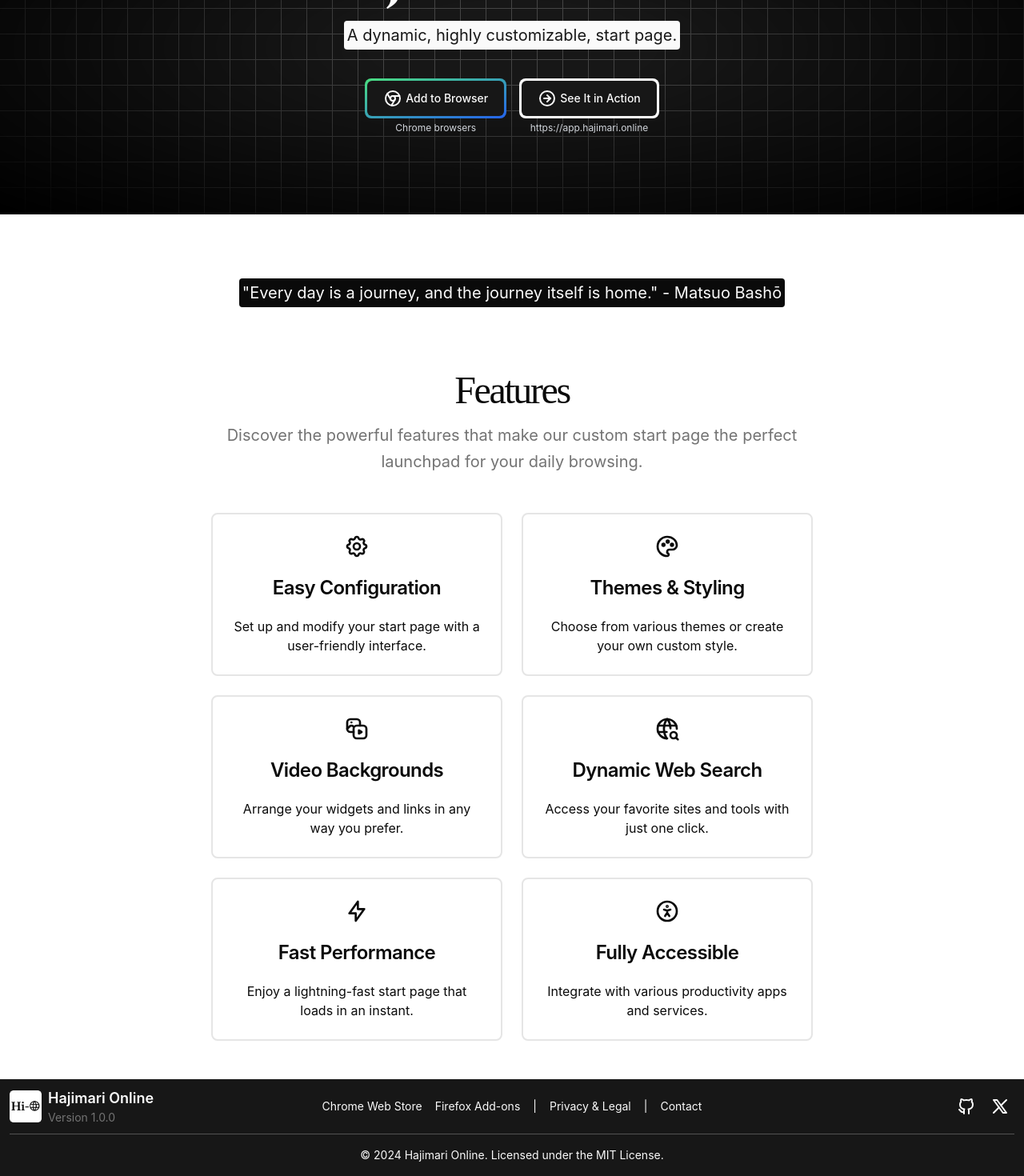
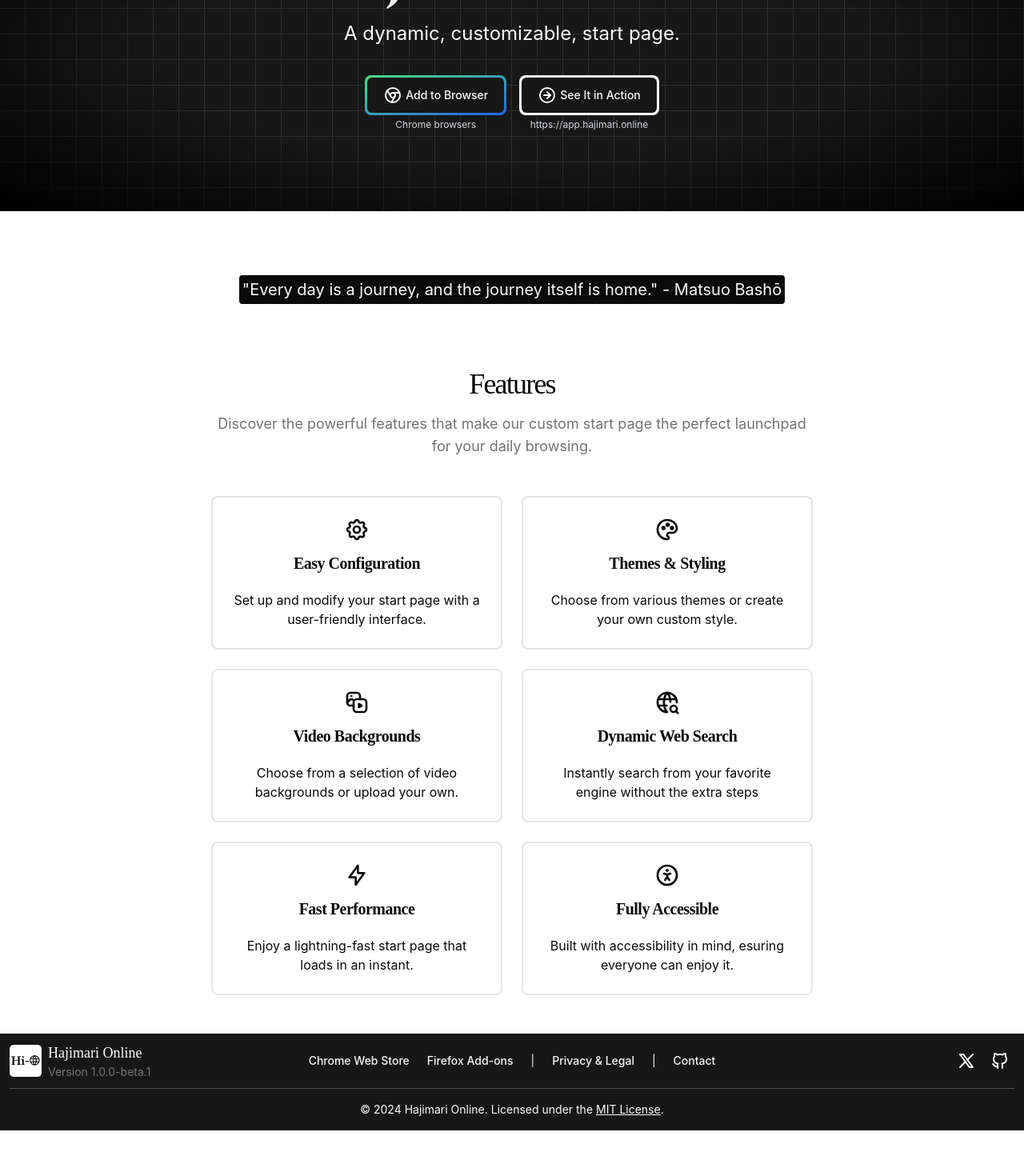
Before and after one commit to AshtonHeald/hajimari-online, a React (Vite) app in the folder apps/web/: page / in a window 1280 px wide. Shown: the part 194-1664 px from the top of the page at 80% size. After the commit the page ends 1607 px from the top, so only its background shows below. Built offline with nearby package versions, Linux system fonts and the light colour scheme; a web font is replaced by a local one.

Commit message:
update: updated components and styles

```diff
--- a/apps/web/src/components/Browser.tsx
+++ b/apps/web/src/components/Browser.tsx
@@ -34,7 +34,9 @@ const BrowserExtensionLink: React.FC = () => {
             <TbBrandChrome className="size-6 mr-1" />
             Add to Browser
           </Button>
-          <p className="text-center text-xs text-gray-300">Chrome browsers</p>
+          <p className="text-center text-xs text-gray-300 mt-1 ">
+            Chrome browsers
+          </p>
         </div>
       );
     case "Firefox":
@@ -50,7 +52,7 @@ const BrowserExtensionLink: React.FC = () => {
             Add to Browser
           </Button>
 
-          <p className="text-center text-xs text-gray-300">
+          <p className="text-center text-xs text-gray-300 mt-1 ">
             Firefox based browsers
           </p>
         </div>
--- a/apps/web/src/components/ui/Button.tsx
+++ b/apps/web/src/components/ui/Button.tsx
@@ -5,23 +5,24 @@ import { cva, type VariantProps } from "class-variance-authority";
 import { cn } from "@/lib/utils";
 
 const buttonVariants = cva(
-  "inline-flex items-center justify-center p-[3px] overflow-hidden whitespace-nowrap rounded-md text-sm font-medium ring-offset-backgroundtext-neutral-50 rounded-lg group mb-1 focus:ring-4 focus:outline-none focus:ring-blue-300",
+  "inline-flex items-center justify-center p-[3px] overflow-hidden whitespace-nowrap rounded-md text-sm font-medium ring-offset-backgroundtext-neutral-50 rounded-lg group focus:ring-4 focus:outline-none focus:ring-blue-300",
 
   {
     variants: {
       variant: {
-        default: "bg-neutral-50 text-primary-foreground hover:text-neutral-950",
+        default: "",
+        browser: "bg-neutral-950",
+        primary: "bg-neutral-50 text-primary-foreground hover:text-neutral-950",
         secondary:
           "bg-secondary text-secondary-foreground hover:bg-secondary/80",
-        ghost: "hover:bg-accent hover:text-accent-foreground",
-        link: "text-primary underline-offset-4 hover:underline",
-        browser: "bg-neutral-950",
+        ghost: "hover:bg-neutral-300 hover:text-accent-foreground",
+        link: "text-secondary underline-offset-4 hover:underline",
       },
       size: {
         default: "",
         sm: "h-9 rounded-md px-3",
         lg: "h-11 rounded-md px-8",
-        icon: "h-10 w-10",
+        icon: "h-9 w-9",
       },
     },
     defaultVariants: {
@@ -58,6 +59,9 @@ const Button = React.forwardRef<
   ) => {
     const Comp = asChild ? Slot : isLink ? "a" : "button"; // Conditionally render <a> or <button>
 
+    const withSpan =
+      variant === "primary" || variant === "browser" || variant === "secondary";
+
     return (
       <Comp
         className={cn(buttonVariants({ variant, size, className }))}
@@ -65,9 +69,13 @@ const Button = React.forwardRef<
         {...(isLink ? { href } : {})} // Pass href only if it's a link
         {...props}
       >
-        <span className="flex items-center relative px-5 py-2.5 transition-all ease-in duration-75 bg-neutral-900 rounded-md group-hover:bg-opacity-0">
-          {children}
-        </span>
+        {withSpan ? (
+          <span className="flex items-center relative px-5 py-2.5 transition-all ease-in duration-75 bg-neutral-900 rounded-md group-hover:bg-opacity-0">
+            {children}
+          </span>
+        ) : (
+          children
+        )}
       </Comp>
     );
   },
--- a/apps/web/src/components/ui/card.tsx
+++ b/apps/web/src/components/ui/card.tsx
@@ -36,7 +36,7 @@ const CardTitle = React.forwardRef<
   <h3
     ref={ref}
     className={cn(
-      "text-2xl font-semibold leading-none tracking-tight",
+      "text-xl font-semibold leading-none tracking-tight",
       className,
     )}
     {...props}
--- a/apps/web/src/layouts/Footer.tsx
+++ b/apps/web/src/layouts/Footer.tsx
@@ -1,5 +1,6 @@
 import logo from "../assets/Logo-square.png";
 import { TbBrandGithub, TbBrandX } from "react-icons/tb";
+import { Button } from "@/components/ui/button";
 
 const Footer = () => {
   return (
@@ -8,41 +9,66 @@ const Footer = () => {
         <div className="flex items-end space-x-2 w-48">
           <img src={logo} className="mb-1 h-10" alt="Hajimari Online Logo" />
           <div className="flex flex-col">
-            <span className="text-lg font-semibold">Hajimari Online</span>
-            <span className="text-sm text-muted-foreground">Version 1.0.0</span>
+            <span className="text-lg font-textBold">Hajimari Online</span>
+            <span className="text-sm text-muted-foreground">
+              Version 1.0.0-beta.1
+            </span>
           </div>
         </div>
         <nav>
           <ul className="flex flex-wrap justify-center gap-x-4 gap-y-2 text-sm">
             <li>
-              <a href="">Chrome Web Store</a>
+              <Button href="" isLink variant="link">
+                Chrome Web Store
+              </Button>
             </li>
             <li>
-              <a href="">Firefox Add-ons</a>
+              <Button href="" isLink variant="link">
+                Firefox Add-ons
+              </Button>
             </li>
-            <span>|</span>
+            <span className="p-[3px]">|</span>
             <li>
-              <button>Privacy & Legal</button>
+              <Button href="" isLink variant="link">
+                Privacy & Legal
+              </Button>
             </li>
-            <span>|</span>
+            <span className="p-[3px]">|</span>
             <li>
-              <button>Contact</button>
+              <Button href="" isLink variant="link">
+                Contact
+              </Button>
             </li>
           </ul>
         </nav>
 
         <div className="flex justify-end gap-1.5 w-48">
-          <a href="" className="p-1.5">
+          <Button
+            href="https://x.com/HajimariOnline"
+            size="icon"
+            variant="ghost"
+          >
+            <TbBrandX className="size-6" />
+          </Button>
+          <Button
+            size="icon"
+            variant="ghost"
+            isLink
+            href="https://github.com/AshtonHeald/hajimari-online"
+          >
             <TbBrandGithub className="size-6" />
-          </a>
-          <a href="" className="p-1.5">
-            <TbBrandX className="size-6" />
-          </a>
+          </Button>
         </div>
       </div>
       <hr className="border-neutral-600" />
       <div className="py-4 text-center text-sm">
-        <p>&copy; 2024 Hajimari Online. Licensed under the MIT License.</p>
+        <p>
+          &copy; 2024 Hajimari Online. Licensed under the&nbsp;
+          <a className="underline" href="">
+            MIT License
+          </a>
+          .
+        </p>
       </div>
     </footer>
   );
--- a/apps/web/src/pages/LandingPage.tsx
+++ b/apps/web/src/pages/LandingPage.tsx
@@ -27,29 +27,25 @@ export default LandingPage;
 // Jumbotron Section Component
 function Jumbotron() {
   return (
-    <section className="px-4 py-24 bg-neutral-900 text-neutral-50  w-full bg-grid-white/[0.2] relative grid place-items-center ">
-      <div className="absolute pointer-events-none inset-0 bg-black [mask-image:radial-gradient(ellipse_at_center,transparent_20%,black)]"></div>
+    <section className="px-4 py-24 bg-neutral-900 text-neutral-50  w-full bg-grid-white/[0.1] relative grid place-items-center ">
+      <div className="absolute pointer-events-none inset-0 bg-black [mask-image:radial-gradient(ellipse_at_center,transparent_50%,black)]"></div>
       <div className="z-10 grid place-items-center mb-1">
-        <h1 className="font-display mb-5 text-4xl md:text-5xl lg:text-6xl dark:text-white">
+        <h1 className="font-display mb-4 text-4xl md:text-5xl lg:text-6xl dark:text-white">
           Hajimari Online
         </h1>
-        <p className="font-text p-1 rounded mb-9 text-lg font-normal text-neutral-900 lg:text-xl bg-neutral-50">
-          A dynamic, highly customizable, start page.
+        <p className="font-text p-1 rounded mb-8 text-xl font-normal text-neutral-50 lg:text-2xl ">
+          A dynamic, customizable, start page.
         </p>
         <div className="flex flex-col space-x-4 space-y-4 sm:flex-row sm:justify-center sm:space-y-0">
           <div>
             <Browser />
           </div>
           <div>
-            <Button
-              isLink
-              href="https://addons.mozilla.org/en-US/firefox/addon/your-addon-id"
-              variant="default"
-            >
+            <Button isLink href="https://app.hajimari.online" variant="primary">
               <TbCircleArrowRight className="size-6 mr-1 filter group-hover:invert-0" />
               See It in Action
             </Button>
-            <p className="text-center text-xs text-gray-300">
+            <p className="text-center text-xs text-gray-300 mt-1 ">
               https://app.hajimari.online
             </p>
           </div>
@@ -73,39 +69,42 @@ function Quote() {
 function FeaturesSection() {
   const features = [
     {
-      icon: <TbSettings className="h-8 w-8 mb-2" />,
+      icon: <TbSettings className="h-8 w-8" />,
       title: "Easy Configuration",
       description:
         "Set up and modify your start page with a user-friendly interface.",
     },
     {
-      icon: <TbPalette className="h-8 w-8 mb-2" />,
+      icon: <TbPalette className="h-8 w-8 " />,
       title: "Themes & Styling",
       description:
         "Choose from various themes or create your own custom style.",
     },
     {
-      icon: <TbPhotoVideo className="h-8 w-8 mb-2" />,
+      icon: <TbPhotoVideo className="h-8 w-8" />,
       title: "Video Backgrounds",
-      description: "Arrange your widgets and links in any way you prefer.",
+      description:
+        "Choose from a selection of video backgrounds or upload your own.",
     },
 
     {
-      icon: <TbWorldSearch className="h-8 w-8 mb-2" />,
+      icon: <TbWorldSearch className="h-8 w-8" />,
       title: "Dynamic Web Search",
-      description: "Access your favorite sites and tools with just one click.",
+      description:
+        "Instantly search from your favorite engine without the extra steps",
     },
 
     {
-      icon: <TbBolt className="h-8 w-8 mb-2" />,
+      icon: <TbBolt className="h-8 w-8" />,
       title: "Fast Performance",
       description:
         "Enjoy a lightning-fast start page that loads in an instant.",
     },
     {
-      icon: <TbAccessible className="h-8 w-8 mb-2" />,
+      icon: <TbAccessible className="h-8 w-8" />,
       title: "Fully Accessible",
-      description: "Integrate with various productivity apps and services.",
+      description:
+        "Built with accessibility in mind, esuring everyone can enjoy it.",
     },
   ];
 
@@ -113,10 +112,10 @@ function FeaturesSection() {
     <section className="w-full  bg-background max-w-[800px] mx-auto">
       <div className="container px-4 md:px-6">
         <div className="flex flex-col items-center justify-center space-y-4 text-center">
-          <h2 className="text-3xl font-textBold  tracking-tighter sm:text-5xl">
+          <h3 className="text-3xl font-textBold  tracking-tighter sm:text-4xl">
             Features
-          </h2>
-          <p className="max-w-[900px] text-muted-foreground sm:text-xl/relaxed">
+          </h3>
+          <p className="max-w-[900px] text-muted-foreground sm:text-lg">
             Discover the powerful features that make our custom start page the
             perfect launchpad for your daily browsing.
           </p>
@@ -125,7 +124,7 @@ function FeaturesSection() {
           {features.map((feature, index) => (
             <Card key={index}>
               <CardHeader>
-                <CardTitle className="flex flex-col items-center gap-4">
+                <CardTitle className="flex flex-col items-center gap-4 font-textBold">
                   {feature.icon}
                   {feature.title}
                 </CardTitle>
```
Also changed, not shown: apps/web/src/layouts/Header.tsx (+12 -6 lines).
